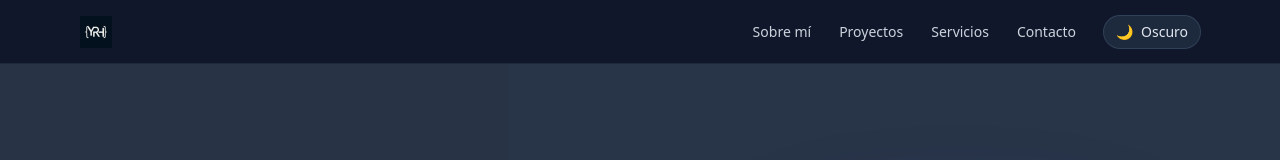
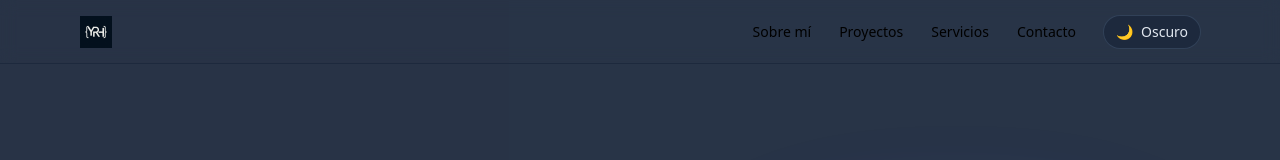
Before and after one commit to Yrobainah/yariel-portfolio, an Angular app: page / in a window 1280 px wide. Shown: the top 160 px of the page. Built offline with nearby package versions, Linux system fonts and the light colour scheme.

Commit message:
feat (components) se agregó un margin-top de 16 para todos los componentes

```diff
--- a/src/app/core/components/navbar/navbar.html
+++ b/src/app/core/components/navbar/navbar.html
@@ -1,5 +1,5 @@
 <header
-  class="fixed inset-x-0 top-0 z-50 h-14 md:h-16 bg-slate-900/95 backdrop-blur border-b border-slate-800"
+  class="fixed inset-x-0 top-0 z-50 h-14 md:h-16 backdrop-blur border-b border-slate-800 overflow-hidden"
 >
   <nav class="max-w-6xl mx-auto h-full px-4 flex items-center justify-between">
     <!-- Logo -->
@@ -10,28 +10,16 @@
     <!-- Navegación desktop -->
     <ul class="hidden md:flex items-center gap-7 text-sm font-medium">
       <li>
-        <a href="#about" class="text-slate-200/90 hover:text-white transition"
-          >Sobre mí</a
-        >
+        <a href="#about" class="transition">Sobre mí</a>
       </li>
       <li>
-        <a
-          href="#projects"
-          class="text-slate-200/90 hover:text-white transition"
-          >Proyectos</a
-        >
+        <a href="#projects" class="transition">Proyectos</a>
       </li>
       <li>
-        <a
-          href="#services"
-          class="text-slate-200/90 hover:text-white transition"
-          >Servicios</a
-        >
+        <a href="#services" class="transition">Servicios</a>
       </li>
       <li>
-        <a href="#contact" class="text-slate-200/90 hover:text-white transition"
-          >Contacto</a
-        >
+        <a href="#contact" class="transition">Contacto</a>
       </li>
 
       <!-- Toggle dark en desktop: icono + texto -->
--- a/src/app/sections/about/about.html
+++ b/src/app/sections/about/about.html
@@ -1,6 +1,6 @@
 <section
   id="about"
-  class="scroll-mt-16 lg:scroll-mt-10 md:py-16 lg:py-20 px-4 bg-slate-800/95"
+  class="pt-16 scroll-mt-16 lg:scroll-mt-10 md:py-40 lg:py-16 px-4 bg-slate-800/95"
 >
   <div
     class="max-w-6xl mx-auto grid md:grid-cols-[1.1fr_0.9fr] gap-5 items-center"
--- a/src/app/sections/contact/contact.html
+++ b/src/app/sections/contact/contact.html
@@ -1,6 +1,6 @@
 <section
   id="contact"
-  class="scroll-mt-16 lg:scroll-mt-20 py-12 md:py-16 lg:py-20 px-4 bg-slate-800/95"
+  class="pt-16 scroll-mt-16 lg:scroll-mt-20 py-12 md:py-16 lg:py-20 px-4 bg-slate-800/95"
 >
   <!-- Título -->
   <div class="max-w-3xl mx-auto text-center mb-10">
--- a/src/app/sections/home/home.html
+++ b/src/app/sections/home/home.html
@@ -1,6 +1,6 @@
 <section
   id="home"
-  class="pt-30 md:pt-20 scroll-md-20 lg:scroll-mt-20 min-h-screen px-4 bg-slate-800/95"
+  class="pt-25 md:pt-20 scroll-md-20 lg:scroll-mt-20 min-h-screen px-4 bg-slate-800/95 overflow-hidden"
 >
   <div
     class="max-w-6xl mx-auto grid md:grid-cols-[1fr_1.2fr] gap-12 items-center min-h-screen"
--- a/src/app/sections/projects/projects.html
+++ b/src/app/sections/projects/projects.html
@@ -1,6 +1,6 @@
 <section
   id="projects"
-  class="scroll-mt-16 lg:scroll-mt-20 py-12 md:py-16 lg:py-20 px-4 bg-slate-800/95"
+  class="pt-16 scroll-mt-16 lg:scroll-mt-20 py-12 md:py-16 lg:py-20 px-4 bg-slate-800/95"
 >
   <div class="max-w-6xl mx-auto text-center mb-10">
     <h2 class="text-3xl md:text-4xl font-extrabold text-slate-100 mb-3">
--- a/src/app/sections/servicios/servicios.html
+++ b/src/app/sections/servicios/servicios.html
@@ -1,6 +1,6 @@
 <section
   id="services"
-  class="scroll-mt-16 lg:scroll-mt-20 py-12 md:py-16 lg:py-20 px-4 bg-slate-800/95"
+  class="pt-16 scroll-mt-16 lg:scroll-mt-20 py-12 md:py-16 lg:py-20 px-4 bg-slate-800/95"
 >
   <div class="max-w-6xl mx-auto">
     <!-- Título -->
--- a/src/styles.scss
+++ b/src/styles.scss
@@ -1,5 +1,4 @@
 @import "tailwindcss";
-
 html{
   scroll-behavior: smooth;
 }
--- /dev/null
+++ b/tailwind.config.js
@@ -0,0 +1,7 @@
+/** @type {import('tailwindcss').Config} */
+module.exports = {
+    darkMode: 'class',
+    content: ["./src/**/*.{html,ts,scss}"],
+    theme: { extend: {} },
+    plugins: [],
+};
```
